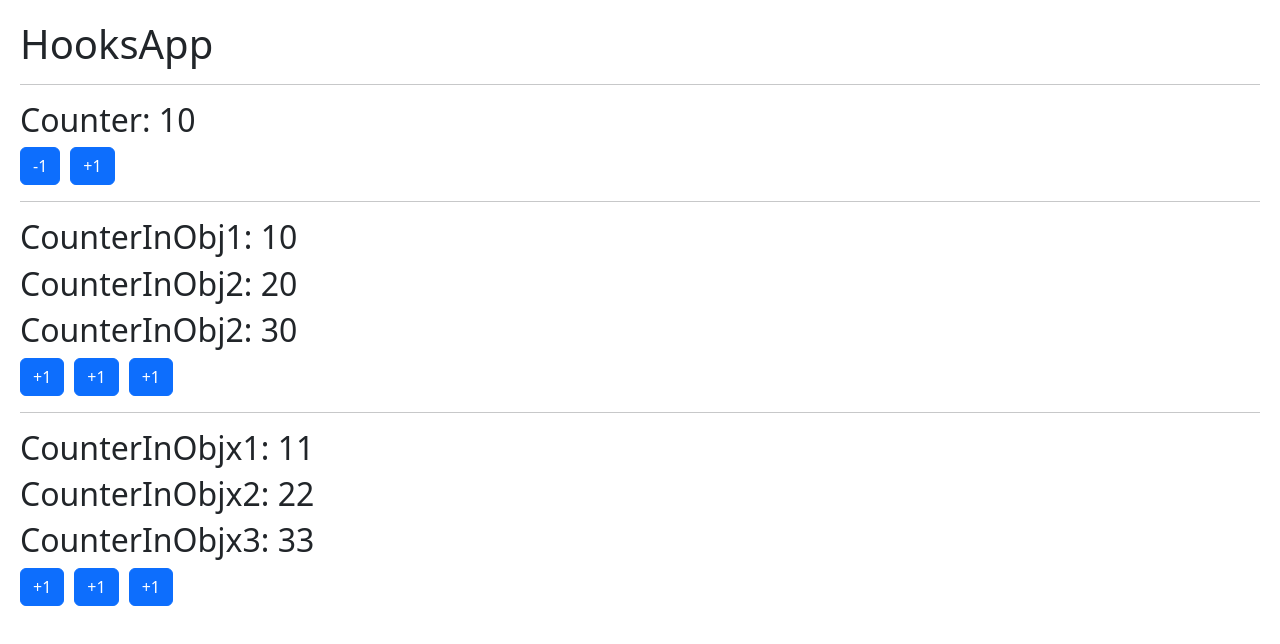
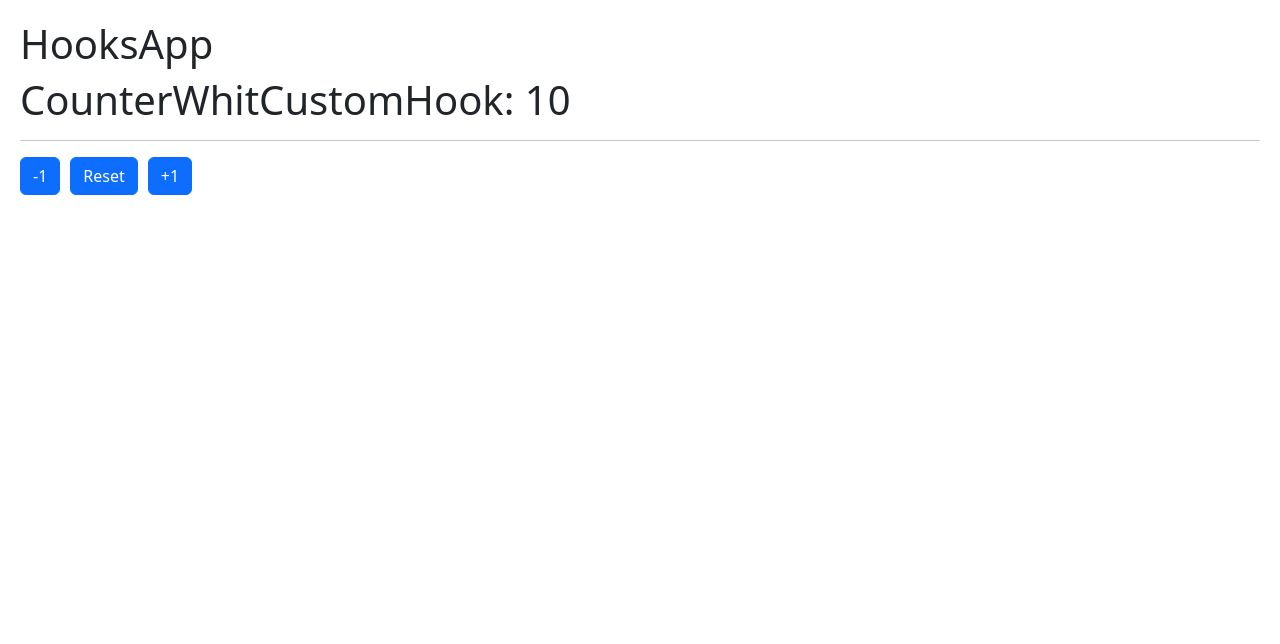
Before and after one commit to mgcastelberg/react-hooksApp, a React (Vite) app: page / in a window 1280 px wide. Shown: the top 644 px of the page. Built offline with nearby package versions, Linux system fonts and the light colour scheme.

Commit message:
useCounter con CustomHook y Exponer métodos del Hook

```diff
--- /dev/null
+++ b/src/01-useState/CounterWhitCustomHook.jsx
@@ -0,0 +1,17 @@
+import { useCounter } from "../hooks/useCounter";
+
+export const CounterWhitCustomHook = () => {
+
+    const { counter, increment, decrement, reset } = useCounter();
+
+    return (
+        <>
+            <h1>CounterWhitCustomHook: { counter }</h1>
+            <hr />
+
+            <button className='btn btn-primary' onClick={ () => decrement(2) }>-1</button>
+            <button className='btn btn-primary' onClick={ reset }>Reset</button>
+            <button className='btn btn-primary' onClick={ () =>increment(2) }>+1</button>
+        </>
+    )
+}
--- /dev/null
+++ b/src/hooks/useCounter.js
@@ -0,0 +1,28 @@
+// Hook no es mas que una funcion que se puede reutilizar en cualquier componente
+
+import { useState } from "react"
+
+export const useCounter = (initialValue=10) => {
+
+    const [counter, setCounter] = useState( initialValue );
+
+    const increment = ( value = 1 ) => {
+        setCounter( counter + value );
+    }
+
+    const decrement = ( value = 1 ) => {
+        if ( counter === 0 ) return;
+        setCounter( counter - value );
+    }
+
+    const reset = () => {
+        setCounter( initialValue );
+    }
+
+    return {
+        counter,
+        increment,
+        decrement,
+        reset,
+    }
+}
--- a/src/main.jsx
+++ b/src/main.jsx
@@ -2,11 +2,13 @@
 import ReactDOM from 'react-dom/client';
 import { HooksApp } from './HooksApp.jsx';
 import './index.css';
-import { CounterApp } from './01-useState/CounterApp.jsx';
+// import { CounterApp } from './01-useState/CounterApp.jsx';
+import { CounterWhitCustomHook } from './01-useState/CounterWhitCustomHook.jsx';
 
 ReactDOM.createRoot(document.getElementById('root')).render(
   <React.StrictMode>
     <HooksApp />
-    <CounterApp />
+    {/* <CounterApp /> */}
+    { <CounterWhitCustomHook /> }
   </React.StrictMode>,
 )
```
